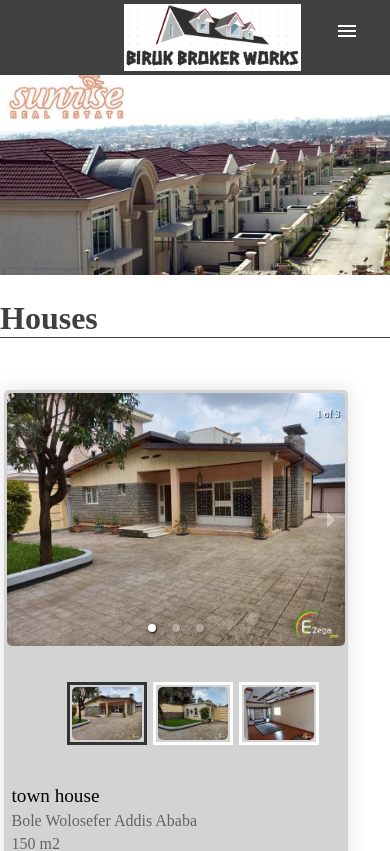
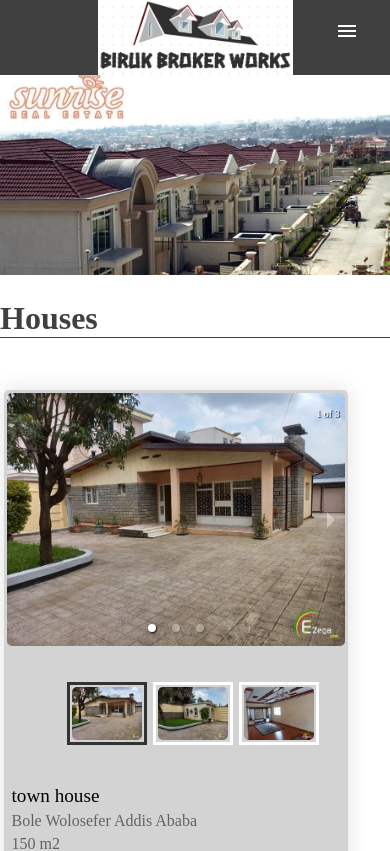
Before and after one commit to yeabtsega45/Biruk-Broker-Works, a React (Create React App) app: page / in a window 390 px wide. Shown: the top 851 px of the page. Built offline with nearby package versions, Linux system fonts and the light colour scheme.

Commit message:
editing navbar.css

```diff
--- a/src/Components/Navbar.css
+++ b/src/Components/Navbar.css
@@ -5,7 +5,7 @@
 }
 .navbar {
     /* position: sticky; */
-    top: 0;
+    /* top: 0; */
     display: flex;
     justify-content: space-around;
     align-items: center;
@@ -52,6 +52,7 @@ nav > a {
     font-size: 20px;
     padding: 20px 20px;
     margin: 0 10px;
+    width: 100%;
     /* height: 100%; */
     cursor: pointer;
 }
@@ -115,9 +116,9 @@ nav a.active {
     } */
     .logo {
         display: flex;
-        position: absolute;
+        /* position: absolute; */
         /* top: 15px; */
-        left: 35px;
+        /* left: 35px; */
     }
     /* .logo > img {
         vertical-align: top;
@@ -135,12 +136,14 @@ nav a.active {
         top: 75px;
         /* transition: all 0.5s ease-in-out; */
         width: 100%;
+        /* height: 55%; */
     }
     nav > a {
         color: white;
         text-align: center;
         /* padding: 32px; */
         width: 100%;
+        /* height: 100%; */
         transition: all 0.5s ease-in-out;
     }
     .mobile-menu-icon {
```
